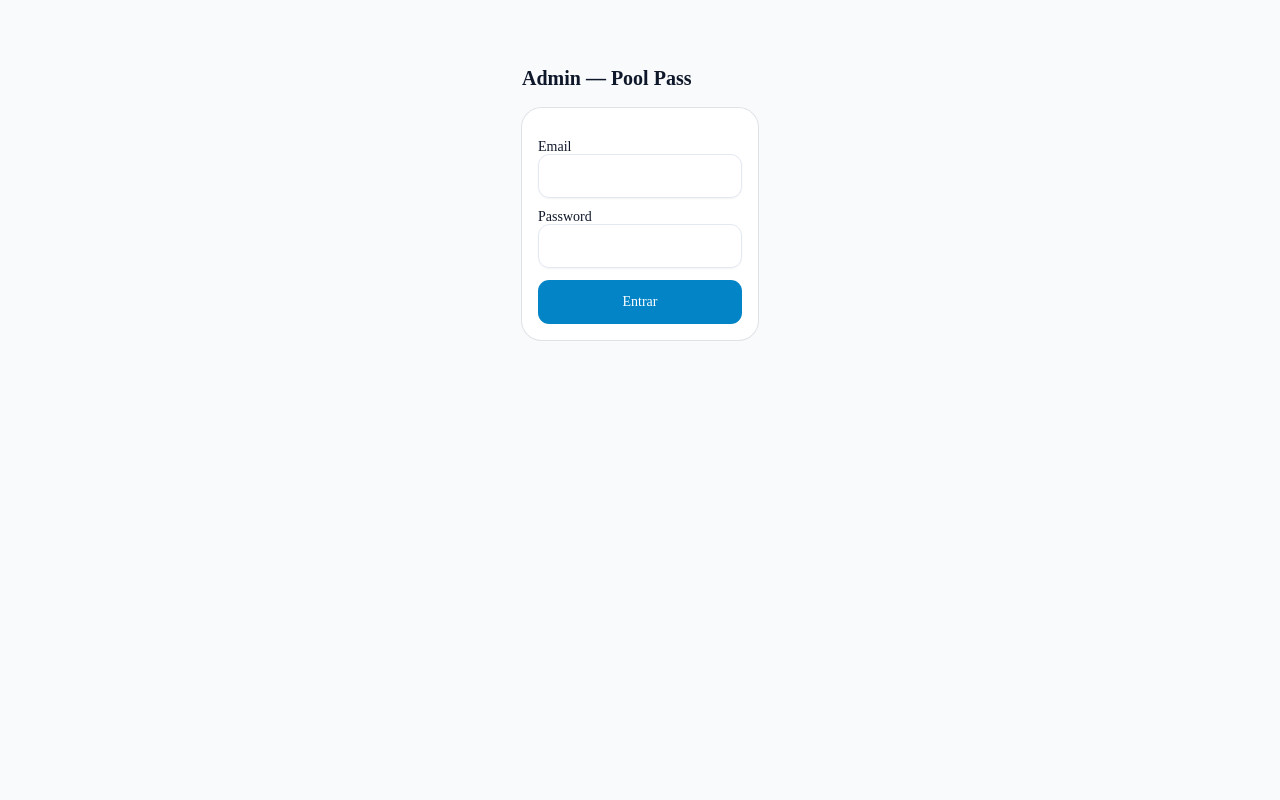
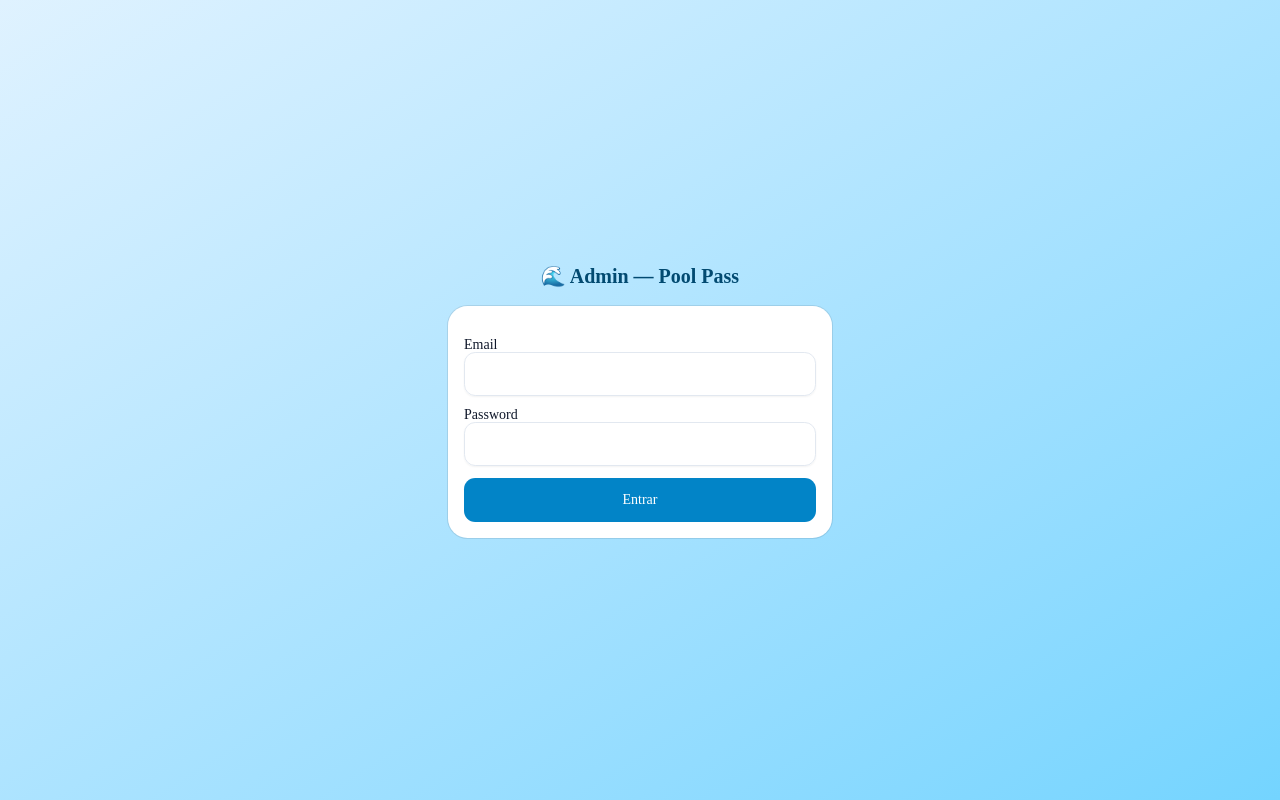
Before and after one commit to JoseSleiter/pool-pass, a Next.js app: page /admin/login in a window 1280 px wide. Built offline with nearby package versions, Linux system fonts and the light colour scheme.

Commit message:
feat(admin): themed login page

```diff
--- a/src/app/admin/login/page.tsx
+++ b/src/app/admin/login/page.tsx
@@ -56,11 +56,13 @@ function LoginForm() {
 
 export default function AdminLogin() {
   return (
-    <main className="mx-auto max-w-sm p-4 pt-16">
-      <h1 className="mb-4 text-xl font-bold">Admin — Pool Pass</h1>
-      <Suspense>
-        <LoginForm />
-      </Suspense>
+    <main className="flex min-h-screen items-center justify-center bg-gradient-to-br from-sky-100 to-sky-300 p-4">
+      <div className="w-full max-w-sm">
+        <h1 className="mb-4 text-center text-xl font-extrabold text-sky-900">🌊 Admin — Pool Pass</h1>
+        <Suspense>
+          <LoginForm />
+        </Suspense>
+      </div>
     </main>
   );
 }
```
